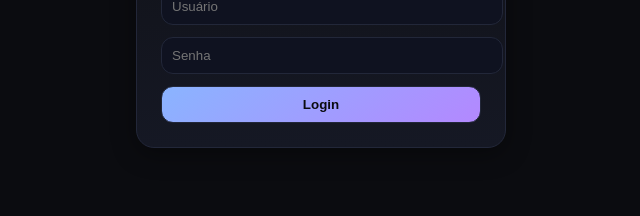
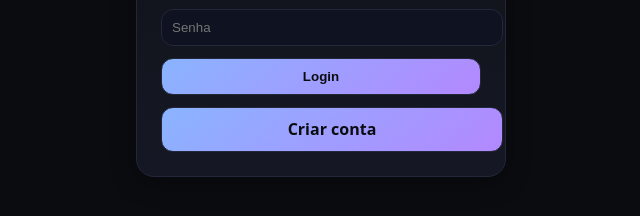
Before and after one commit to enzoalves14/comparador.github.io, a plain HTML site: page login.html in a window 1280 px wide. Shown: the part 378-594 px from the top of the page, without its empty margins (319-959 px from the left). Drawn offline with Linux system fonts and the light colour scheme.

Commit message:
Update login.html

```diff
--- a/login.html
+++ b/login.html
@@ -20,6 +20,7 @@
     .card{background:linear-gradient(180deg, var(--card) 0%, var(--card-2) 100%);border:1px solid var(--border);border-radius:var(--radius);box-shadow:var(--shadow);padding:24px;width:100%;max-width:320px;}
     input{display:block;width:100%;margin-bottom:12px;background:#0f1220;color:var(--txt);border:1px solid var(--border);border-radius:12px;padding:10px;outline:none;}
     button{width:100%;appearance:none;border:1px solid var(--border);background:linear-gradient(140deg, var(--accent-2), var(--brand));border-radius:12px;padding:10px;color:#0b0c10;font-weight:bold;cursor:pointer;}
+    .link-button{display:block;width:100%;appearance:none;text-align:center;border:1px solid var(--border);background:linear-gradient(140deg, var(--accent-2), var(--brand));border-radius:12px;padding:10px;color:#0b0c10;font-weight:bold;text-decoration:none;cursor:pointer;margin-top:12px;}
   </style>
 </head>
 <body>
@@ -28,6 +29,7 @@
     <input id="user" type="text" placeholder="Usuário" required />
     <input id="pass" type="password" placeholder="Senha" required />
     <button type="submit">Login</button>
+     <a href="register.html" class="link-button">Criar conta</a>
   </form>
   <script>
     function login(e){
```
